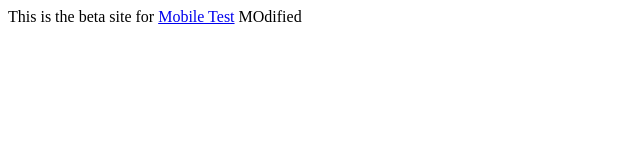
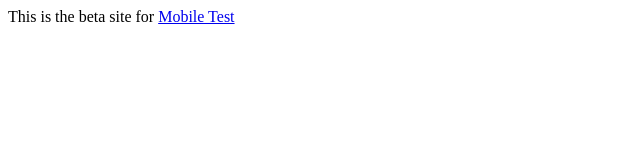
Before and after one commit to jcdmor/test, a plain HTML site: page index.html in a window 1280 px wide. Shown: the full height of the page, 0-640 px from the left. Drawn offline with Linux system fonts and the light colour scheme.

Commit message:
Trello test

```diff
--- a/index.html
+++ b/index.html
@@ -7,6 +7,5 @@
 
 <body>
 This is the beta site for <a href="http://www.mobiletest.fr">Mobile Test</a>
-MOdified
 </body>
 </html>
```
